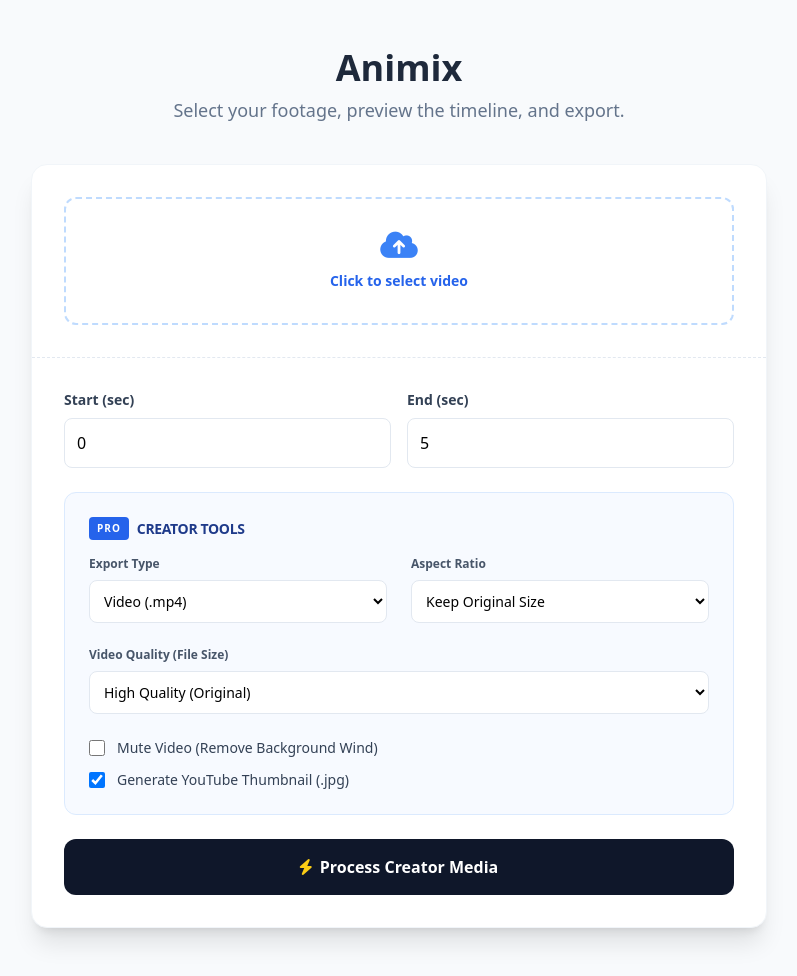
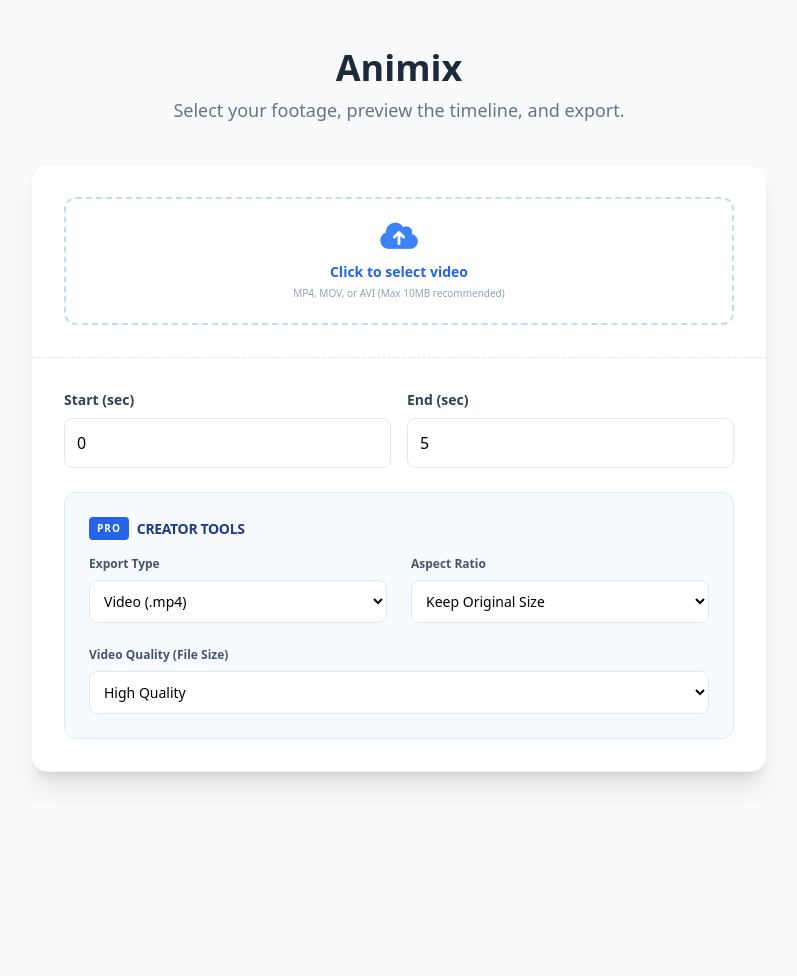
Before and after one commit to vivek115511/animix-core, a FastAPI app: page / in a window 1280 px wide. Shown: the whole page, without its empty margins (241-1038 px from the left). After the commit the page ends 787 px from the top, so only its background shows below. Run offline with FastAPI, Linux system fonts and the light colour scheme; some libraries are stand-ins or nearby versions.

Commit message:
Update home.html

```diff
--- a/templates/home.html
+++ b/templates/home.html
@@ -18,12 +18,13 @@
         <form action="/upload" method="post" enctype="multipart/form-data" class="bg-white rounded-2xl shadow-xl border border-slate-100 overflow-hidden">
 
             <div class="p-8 border-b border-dashed border-slate-200">
-                <label class="flex flex-col items-center justify-center w-full h-32 border-2 border-dashed border-blue-200 rounded-xl cursor-pointer hover:bg-blue-50 transition-colors">
+                <label for="video_upload" class="flex flex-col items-center justify-center w-full h-32 border-2 border-dashed border-blue-200 rounded-xl cursor-pointer hover:bg-blue-50 transition-colors">
                     <div class="flex flex-col items-center justify-center pt-5 pb-6">
                         <i class="fas fa-cloud-upload-alt text-blue-500 text-3xl mb-2"></i>
-                        <p class="text-sm text-blue-600 font-semibold">Click to select video</p>
+                        <p class="text-sm text-blue-600 font-semibold" id="file-name-display">Click to select video</p>
+                        <p class="text-[10px] text-slate-400 mt-1">MP4, MOV, or AVI (Max 10MB recommended)</p>
                     </div>
-                    <input type="file" name="video_file" class="hidden" required />
+                    <input type="file" id="video_upload" name="video_file" class="hidden" required onchange="updateFileName(this)" />
                 </label>
             </div>
 
@@ -66,29 +67,4 @@
                     <div class="mt-6">
                         <label class="block text-xs font-bold text-slate-600 mb-2">Video Quality (File Size)</label>
                         <select name="quality" class="w-full p-2.5 bg-white border border-slate-200 rounded-lg text-sm">
-                            <option value="720p">High Quality (Original)</option>
-                            <option value="480p">Standard (Small File)</option>
-                        </select>
-                    </div>
-
-                    <div class="mt-6 space-y-3">
-                        <label class="flex items-center text-sm font-medium text-slate-700">
-                            <input type="checkbox" name="remove_audio" value="true" class="w-4 h-4 text-blue-600 rounded mr-3">
-                            Mute Video (Remove Background Wind)
-                        </label>
-                        <label class="flex items-center text-sm font-medium text-slate-700">
-                            <input type="checkbox" name="generate_thumb" value="true" checked class="w-4 h-4 text-blue-600 rounded mr-3">
-                            Generate YouTube Thumbnail (.jpg)
-                        </label>
-                    </div>
-                </div>
-
-                <button type="submit" class="w-full bg-slate-900 hover:bg-black text-white font-bold py-4 rounded-xl transition-all flex items-center justify-center">
-                    <i class="fas fa-bolt mr-2 text-yellow-400"></i>
-                    Process Creator Media
-                </button>
-            </div>
-        </form>
-    </div>
-</body>
-</html>
+                            <option value="720p">High Quality
```
